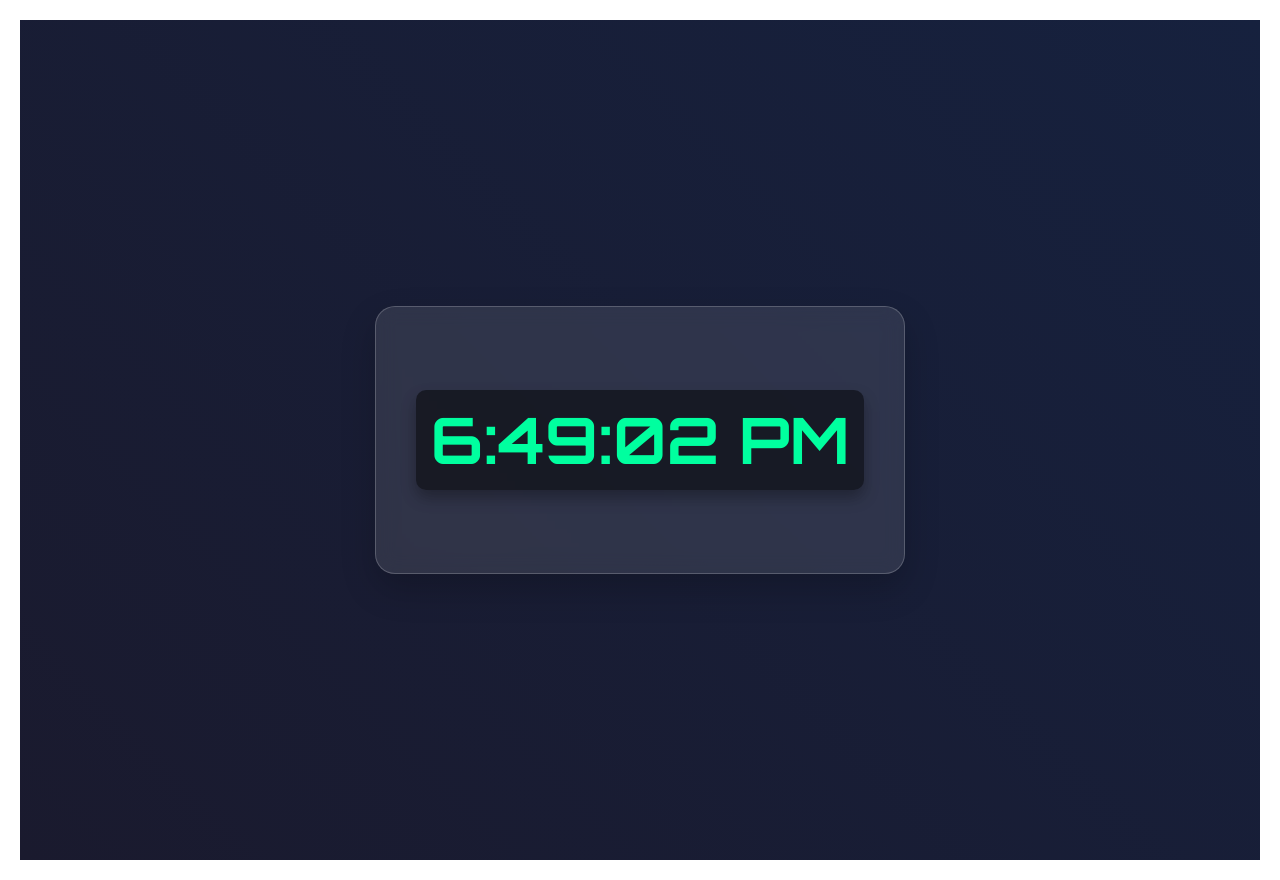
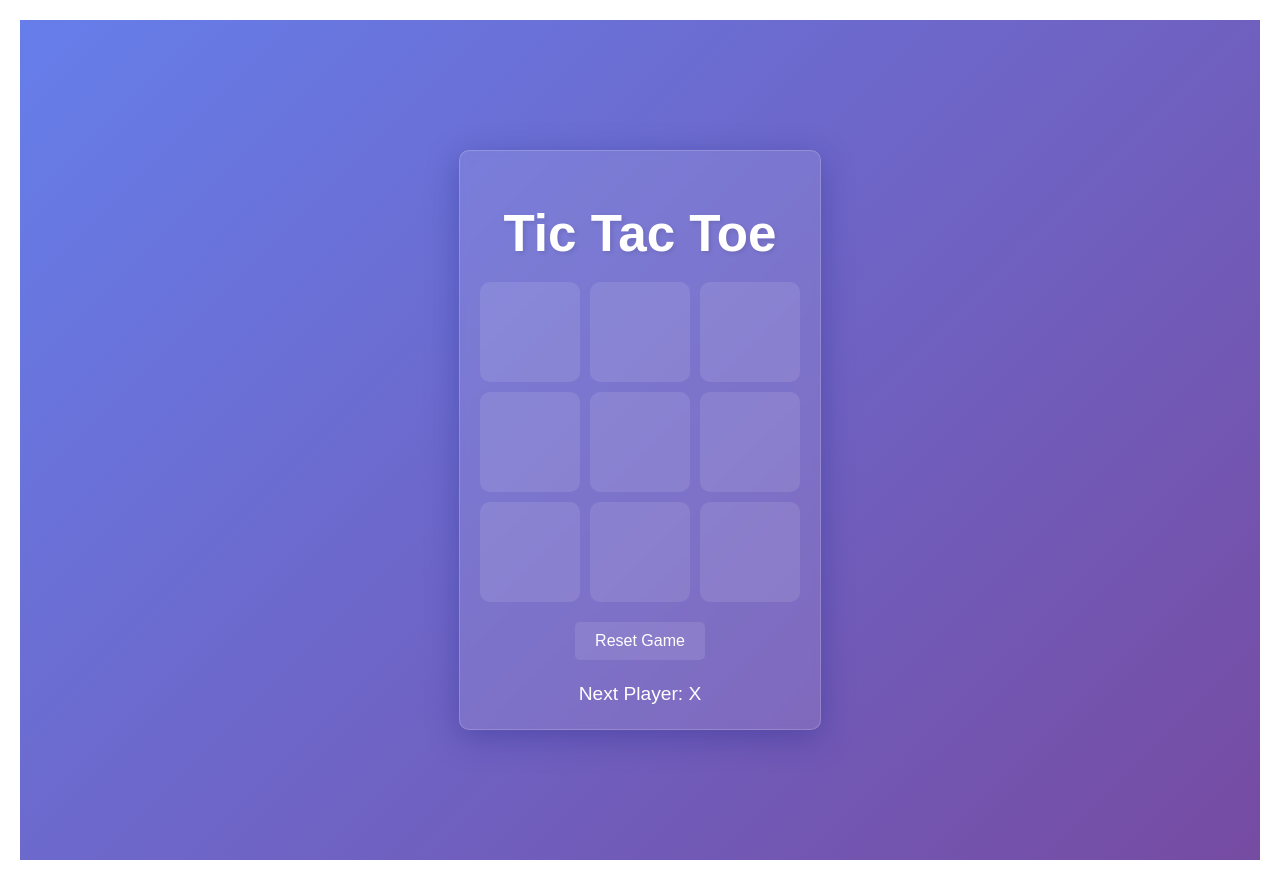
Before and after one commit to mirwais-sanaie/React-Challenges, a React (Vite) app in the folder reactChallenge/: page / in a window 1280 px wide. Built offline with nearby package versions, Linux system fonts and the light colour scheme.

Commit message:
TicTacToe game completed.

```diff
--- a/reactChallenge/src/App.jsx
+++ b/reactChallenge/src/App.jsx
@@ -5,8 +5,10 @@
 // import StarRating from "./components/Day-5(StarRating)/StarRating";
 // import TodoList from "./components/Day-6(Todo List)/TodoList";
 
+import TicTacToe from "./components/Day-9(TicTacToe game)/TicTacToe";
+
 // import TraficLight from "./components/Day-7(Trafic Light)/TraficLight";
-import DigitalClock from "./components/Day-8(Digital Clock)/DigitalClock";
+// import DigitalClock from "./components/Day-8(Digital Clock)/DigitalClock";
 
 function App() {
   return (
@@ -18,7 +20,8 @@ function App() {
       {/* <StarRating /> */}
       {/* <TodoList /> */}
       {/* <TraficLight /> */}
-      <DigitalClock />
+      {/* <DigitalClock /> */}
+      <TicTacToe />
     </div>
   );
 }
--- a/reactChallenge/src/components/Day-8(Digital Clock)/DigitalClock.jsx
+++ b/reactChallenge/src/components/Day-8(Digital Clock)/DigitalClock.jsx
@@ -3,8 +3,7 @@ import "./DigitalClock.css";
 
 function DigitalClock() {
   const [clock, setClock] = useState("");
-  const newDate = new Date().toLocaleTimeString();
-  console.log(newDate);
+
   useEffect(() => {
     const timer = setInterval(() => {
       setClock(new Date().toLocaleTimeString());
--- /dev/null
+++ b/reactChallenge/src/components/Day-9(TicTacToe game)/TicTacToe.css
@@ -0,0 +1,101 @@
+body {
+  font-family: "Arial", sans-serif;
+  display: flex;
+  justify-content: center;
+  align-items: center;
+  height: 100vh;
+  margin: 0;
+  background: linear-gradient(135deg, #667eea 0%, #764ba2 100%);
+}
+
+#game-container {
+  background: rgba(255, 255, 255, 0.1);
+  border-radius: 10px;
+  padding: 20px;
+  box-shadow: 0 8px 32px 0 rgba(31, 38, 135, 0.37);
+  backdrop-filter: blur(4px);
+  border: 1px solid rgba(255, 255, 255, 0.18);
+}
+
+h1 {
+  color: white;
+  text-align: center;
+  margin-bottom: 20px;
+  text-shadow: 2px 2px 4px rgba(0, 0, 0, 0.1);
+}
+
+#tic-tac-toe {
+  display: grid;
+  grid-template-columns: repeat(3, 100px);
+  gap: 10px;
+}
+
+.cell {
+  width: 100px;
+  height: 100px;
+  background-color: rgba(255, 255, 255, 0.1);
+  border-radius: 10px;
+  display: flex;
+  justify-content: center;
+  align-items: center;
+  font-size: 2.5em;
+  cursor: pointer;
+  transition: all 0.3s ease;
+  color: white;
+  text-shadow: 2px 2px 4px rgba(0, 0, 0, 0.1);
+}
+
+.cell:hover {
+  background-color: rgba(255, 255, 255, 0.2);
+  transform: scale(1.05);
+}
+
+.cell.x {
+  color: #ffd700;
+}
+
+.cell.o {
+  color: #00ffff;
+}
+
+#reset {
+  display: block;
+  margin: 20px auto 0;
+  padding: 10px 20px;
+  font-size: 1em;
+  color: white;
+  background-color: rgba(255, 255, 255, 0.1);
+  border: none;
+  border-radius: 5px;
+  cursor: pointer;
+  transition: all 0.3s ease;
+}
+
+#reset:hover {
+  background-color: rgba(255, 255, 255, 0.2);
+  transform: scale(1.05);
+}
+
+#status {
+  text-align: center;
+  color: white;
+  font-size: 1.2em;
+  margin-top: 20px;
+  height: 1.5em;
+}
+
+@keyframes win-animation {
+  0% {
+    transform: scale(1);
+  }
+  50% {
+    transform: scale(1.1);
+  }
+  100% {
+    transform: scale(1);
+  }
+}
+
+.win {
+  animation: win-animation 0.5s ease-in-out;
+}
--- /dev/null
+++ b/reactChallenge/src/components/Day-9(TicTacToe game)/TicTacToe.jsx
@@ -0,0 +1,88 @@
+import { useState } from "react";
+import "./TicTacToe.css";
+
+function TicTacToe() {
+  const [board, setBoard] = useState(Array(9).fill(null));
+  const [isXNext, setIsXNext] = useState(true);
+  const [winner, setWinner] = useState(null);
+
+  function calculateWinner(board) {
+    const winningCombinations = [
+      [0, 1, 2],
+      [3, 4, 5],
+      [6, 7, 8],
+      [0, 3, 6],
+      [1, 4, 7],
+      [2, 5, 8],
+      [0, 4, 8],
+      [2, 4, 6],
+    ];
+    for (const combination of winningCombinations) {
+      const [a, b, c] = combination;
+      if (board[a] && board[a] === board[b] && board[a] === board[c]) {
+        return board[a]; // Return the winner (X or O)
+      }
+    }
+
+    // Check for a draw
+    if (board.every((cell) => cell !== null)) {
+      return "Draw";
+    }
+
+    return null;
+  }
+
+  function handleCellClick(index) {
+    if (board[index] || winner) return;
+
+    const newBoard = [...board];
+    newBoard[index] = isXNext ? "X" : "O";
+    setBoard(newBoard);
+
+    const newWinner = calculateWinner(newBoard);
+
+    if (newWinner) {
+      setWinner(newWinner);
+    } else {
+      // Switch turns
+      setIsXNext(!isXNext);
+    }
+  }
+
+  function getStatusMessage() {
+    if (winner) {
+      return winner === "Draw" ? "It's a Draw!" : `Winner: ${winner}`;
+    }
+    return `Next Player: ${isXNext ? "X" : "O"}`;
+  }
+
+  function resetGame() {
+    setBoard(Array(9).fill(null));
+    setIsXNext(true);
+    setWinner(null);
+  }
+
+  return (
+    <div id="game-container">
+      <h1>Tic Tac Toe</h1>
+      <div id="tic-tac-toe">
+        {board?.map((value, index) => (
+          <div
+            key={index}
+            className="cell"
+            data-index={index}
+            onClick={() => handleCellClick(index)}
+          >
+            {value}
+          </div>
+        ))}
+      </div>
+      <button id="reset" onClick={resetGame}>
+        Reset Game
+      </button>
+      <div id="status">{getStatusMessage()}</div>
+    </div>
+  );
+}
+
+export default TicTacToe;
```
